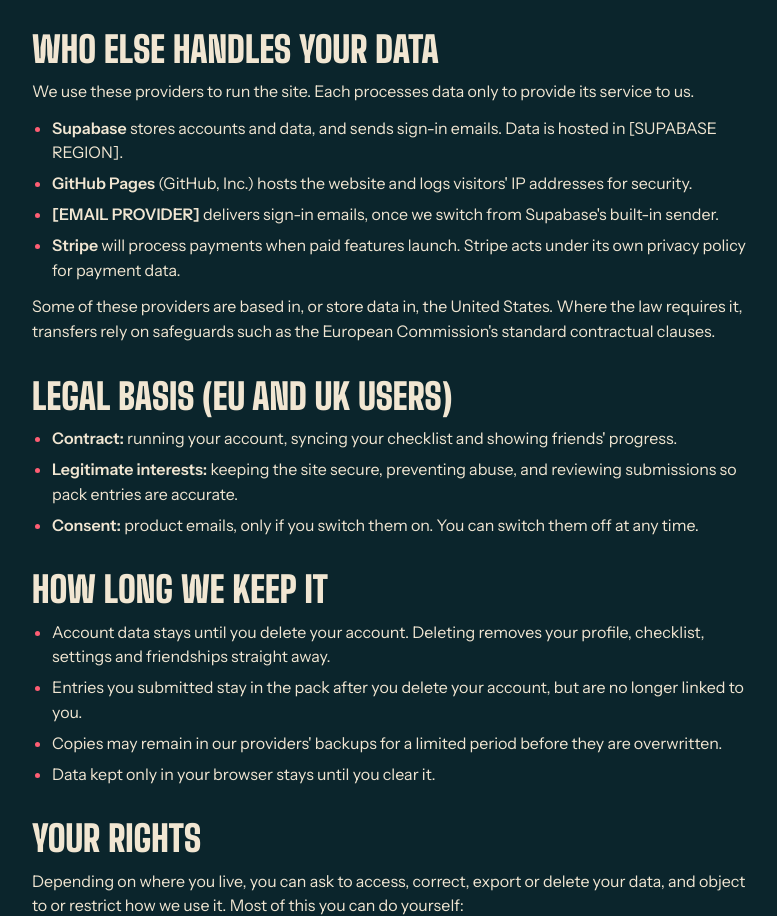
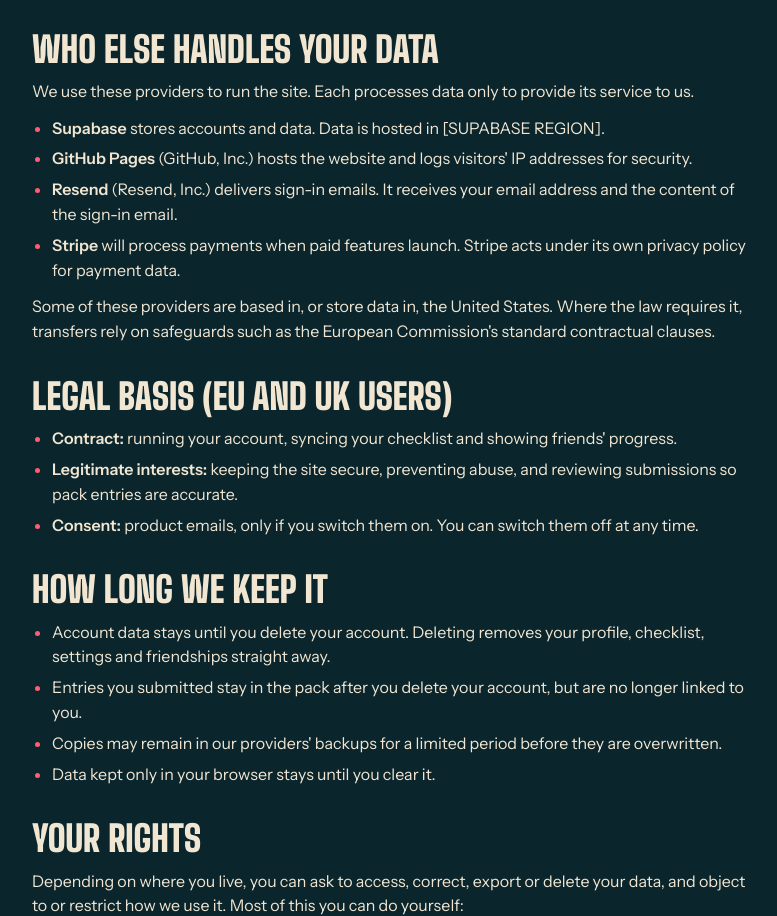
Before and after one commit to edlerk98/savepoint-atlas, a plain HTML site: page privacy.html in a window 1280 px wide. Shown: the part 1745-2661 px from the top of the page, without its empty margins (132-909 px from the left). Drawn offline with Linux system fonts and the light colour scheme.

Commit message:
Privacy policy: name Resend as the sign-in email provider
Co-Authored-By: Claude Opus 5.5 <noreply@anthropic.com>
Claude-Session: https://claude.ai/code/session_016jmBgKGT8ZtAinRux91Rkv

```diff
--- a/privacy.html
+++ b/privacy.html
@@ -85,9 +85,9 @@
       <h2>Who else handles your data</h2>
       <p>We use these providers to run the site. Each processes data only to provide its service to us.</p>
       <ul>
-        <li><strong>Supabase</strong> stores accounts and data, and sends sign-in emails. Data is hosted in [SUPABASE REGION].</li>
+        <li><strong>Supabase</strong> stores accounts and data. Data is hosted in [SUPABASE REGION].</li>
         <li><strong>GitHub Pages</strong> (GitHub, Inc.) hosts the website and logs visitors' IP addresses for security.</li>
-        <li><strong>[EMAIL PROVIDER]</strong> delivers sign-in emails, once we switch from Supabase's built-in sender.</li>
+        <li><strong>Resend</strong> (Resend, Inc.) delivers sign-in emails. It receives your email address and the content of the sign-in email.</li>
         <li><strong>Stripe</strong> will process payments when paid features launch. Stripe acts under its own privacy policy for payment data.</li>
       </ul>
       <p>Some of these providers are based in, or store data in, the United States. Where the law requires it, transfers rely on safeguards such as the European Commission's standard contractual clauses.</p>
```
